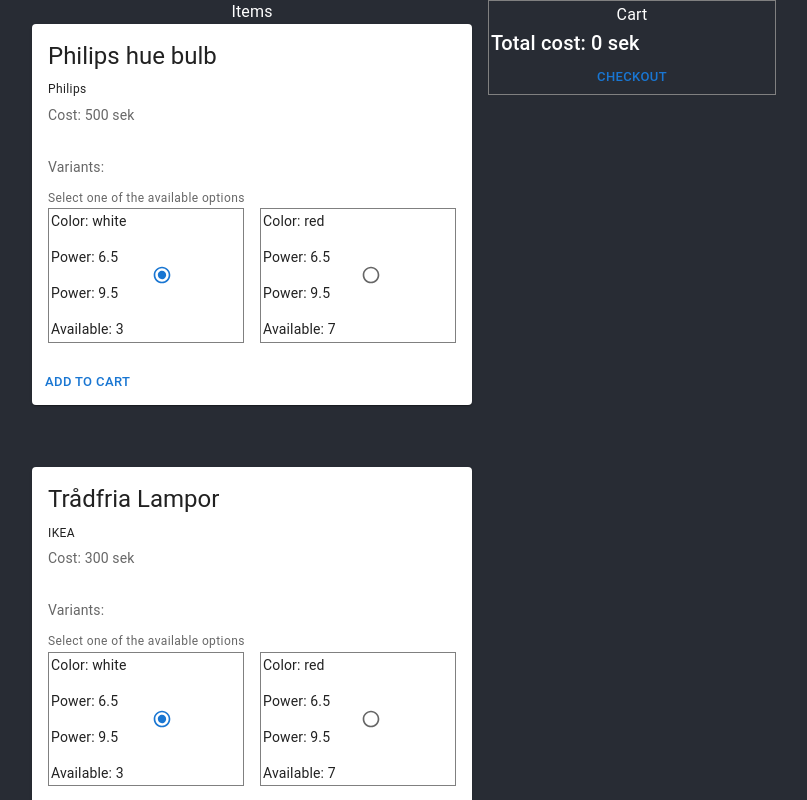
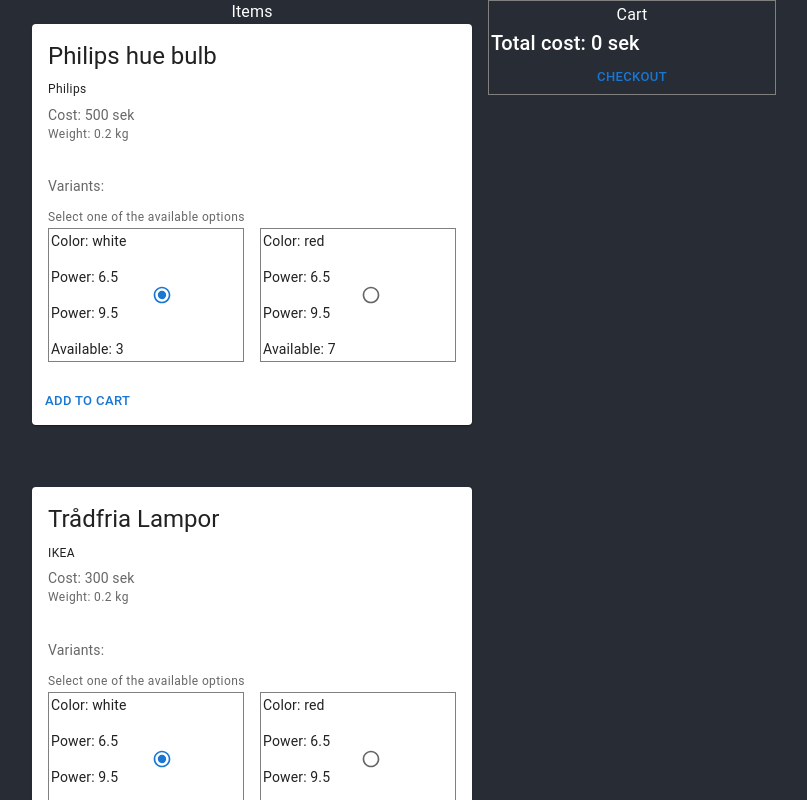
Before and after one commit to SJGothefors/lendo-project, a React (Create React App) app: page / in a window 1280 px wide. Shown: the top 800 px of the page, without its empty margins (160-967 px from the left). Built offline with nearby package versions, Linux system fonts and the light colour scheme.

Commit message:
added weight to card

```diff
--- a/src/components/ItemCard.tsx
+++ b/src/components/ItemCard.tsx
@@ -68,6 +68,11 @@
                                 :
                                 null
                         }
+                    </Grid2>
+                    <Grid2 container direction={"row"} spacing={0}>
+                        <Typography variant="caption" sx={{color: 'text.secondary'}}>
+                            Weight: {props.item.weight} kg
+                        </Typography>
                     </Grid2>
                 </CardContent>
                 {
```
